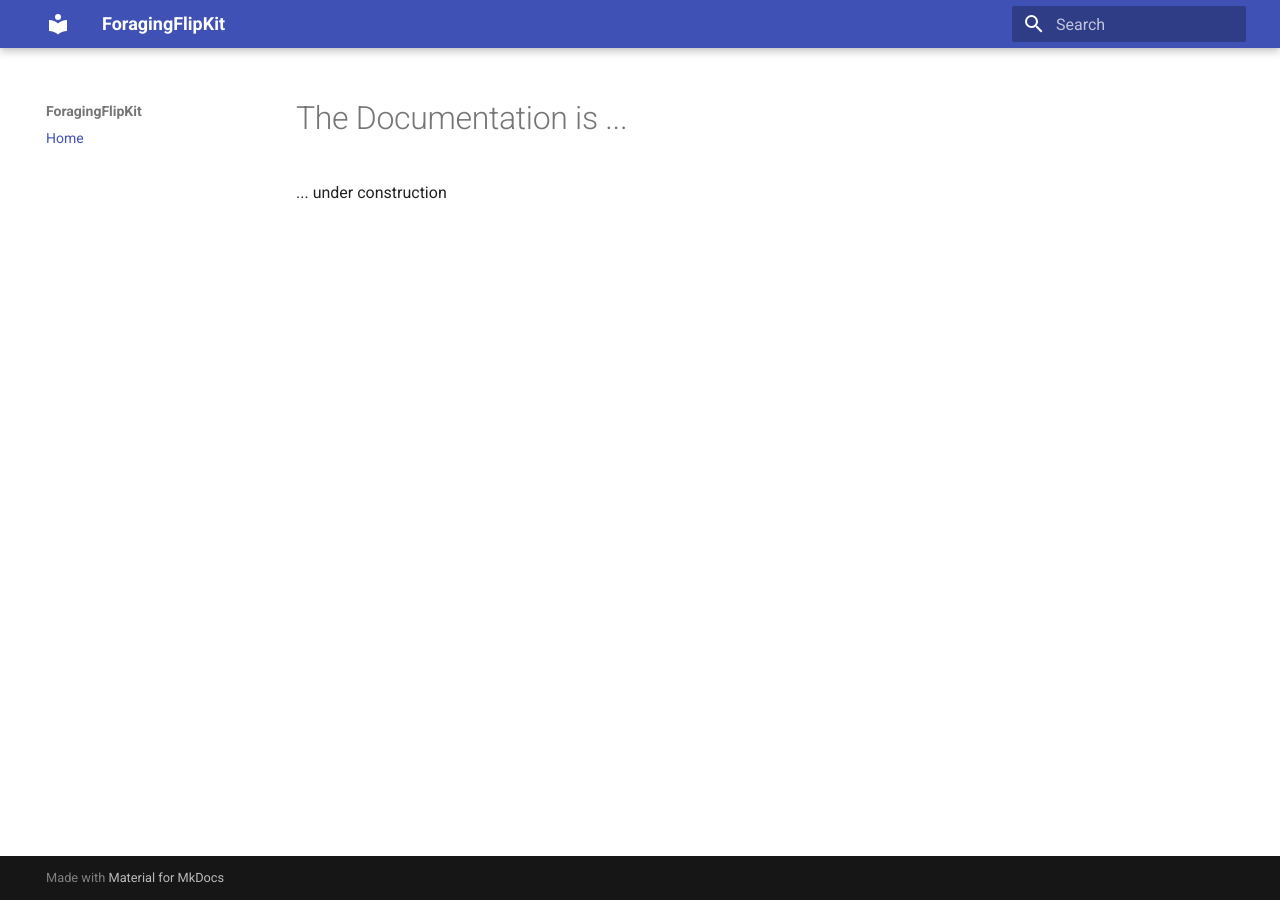
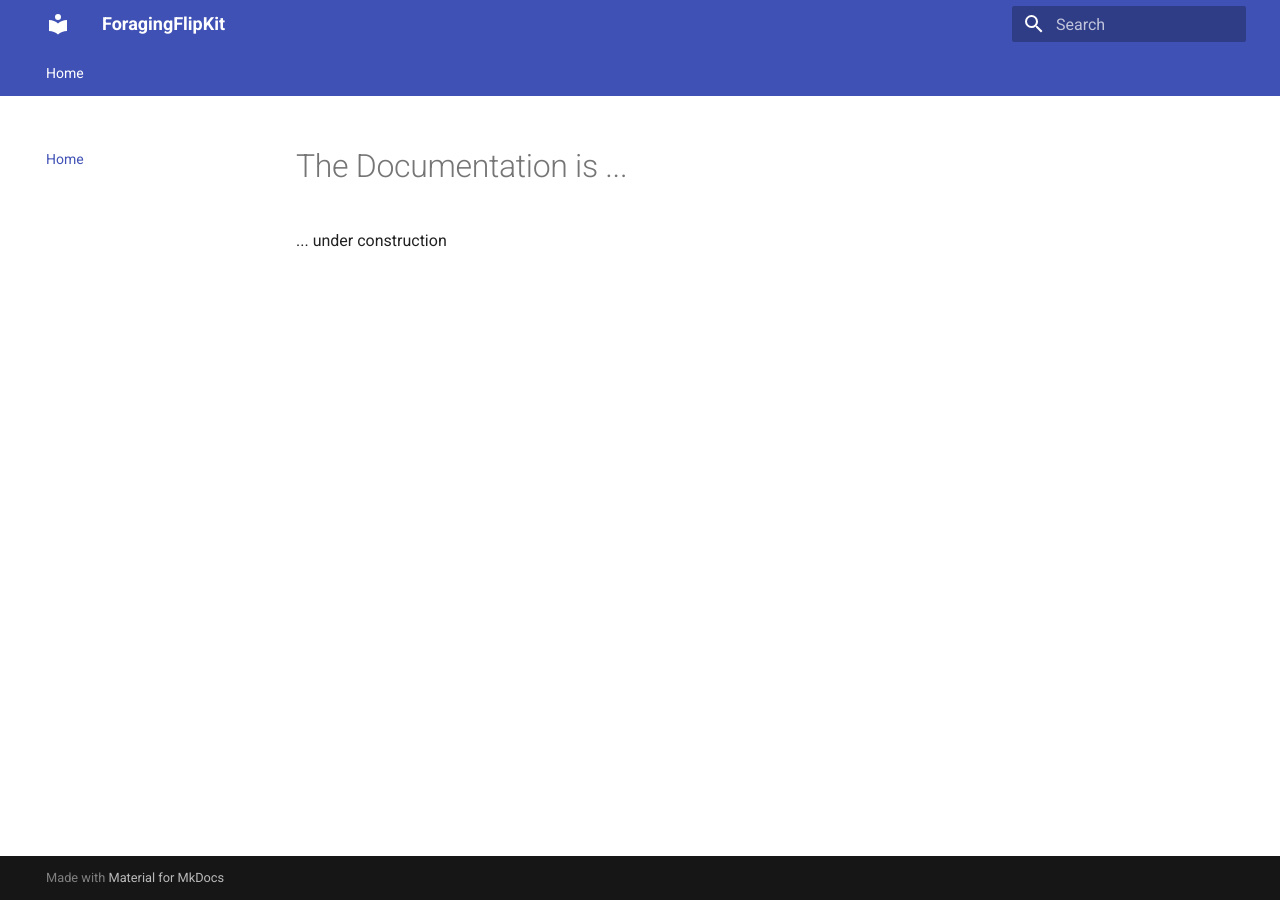
Before and after one commit to AttentionInActionLab/ForagingFlipKit, an MkDocs documentation site: the page built from docs/index.md, in a window 1280 px wide. Built offline with MkDocs 1.6.1 and Material for MkDocs 9.7.7, drawn with Linux system fonts in a browser that asks for light colours.

Commit message:
Update mkdocs.yml

```diff
--- a/mkdocs.yml
+++ b/mkdocs.yml
@@ -1,6 +1,9 @@
 site_name: ForagingFlipKit
 theme:
   name: material
-
+  features:
+    - navigation.tabs
+    - navigation.sections
+    - content.action.edit
 nav:
   - Home: index.md
```
